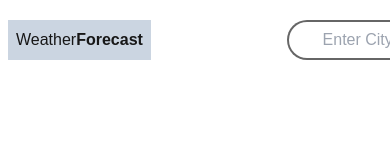
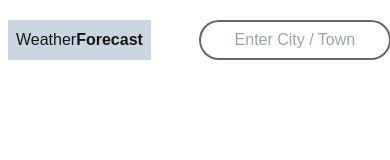
Before and after one commit to GerryKanz/Weather-app, a Next.js app: page / in a window 390 px wide. Shown: the top 160 px of the page. Built offline with nearby package versions, Linux system fonts and the light colour scheme; no server answers.

Commit message:
v1.1.13 search bar fixed for smaller screens

```diff
--- a/app/ui/search.tsx
+++ b/app/ui/search.tsx
@@ -85,7 +85,7 @@ export default function Searchbar(): JSX.Element {
 
     return (
         <>
-            <div className="w-80 ml-32 relative min-h-10 mt-5 text-base ">
+            <div className="w-80 ml-10 md:ml-32 relative min-h-10 mt-5 text-base ">
 
                 <input
                     ref={inputRef}
```
